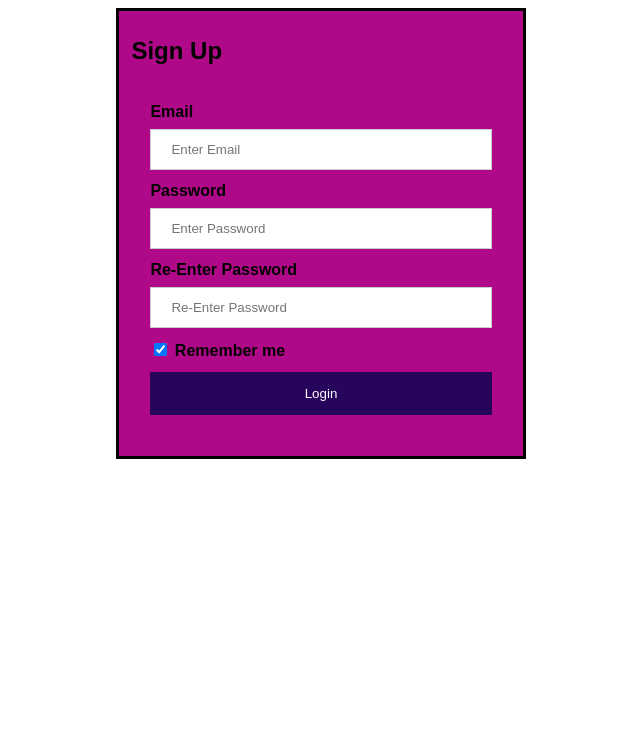
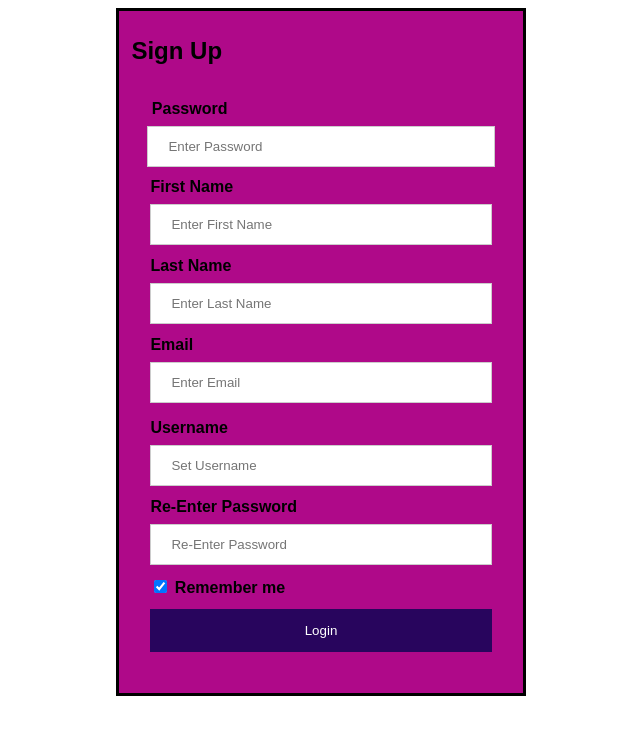
Before and after one commit to CodeCrusader0/Solution, a plain HTML site: page signup.html in a window 1280 px wide. Shown: the whole page, without its empty margins (319-959 px from the left). Drawn offline with Linux system fonts and the light colour scheme.

Commit message:
Update signup.html

```diff
--- a/signup.html
+++ b/signup.html
@@ -100,6 +100,18 @@
             <img src="" alt="">
 
             <table align="center">
+                <tr>
+                    <th align="left">
+                        <label for="email">First Name</label>
+                        <input type="text" placeholder="Enter First Name" name="email" required>
+                    </th>
+                </tr>
+                <tr>
+                    <th align="left">
+                        <label for="email">Last Name</label>
+                        <input type="text" placeholder="Enter Last Name" name="email" required>
+                    </th>
+                </tr>
 
                 <tr>
                     <th align="left">
@@ -109,6 +121,12 @@
                 </tr>
                 <tr>
                     <th align="left">
+                        <tr>
+                    <th align="left">
+                        <label for="email">Username</label>
+                        <input type="text" placeholder="Set Username" name="email" required>
+                    </th>
+                </tr>
 
                         <label for="psw"><b>Password</b></label>
                         <input type="password" placeholder="Enter Password" name="psw" required>
```
